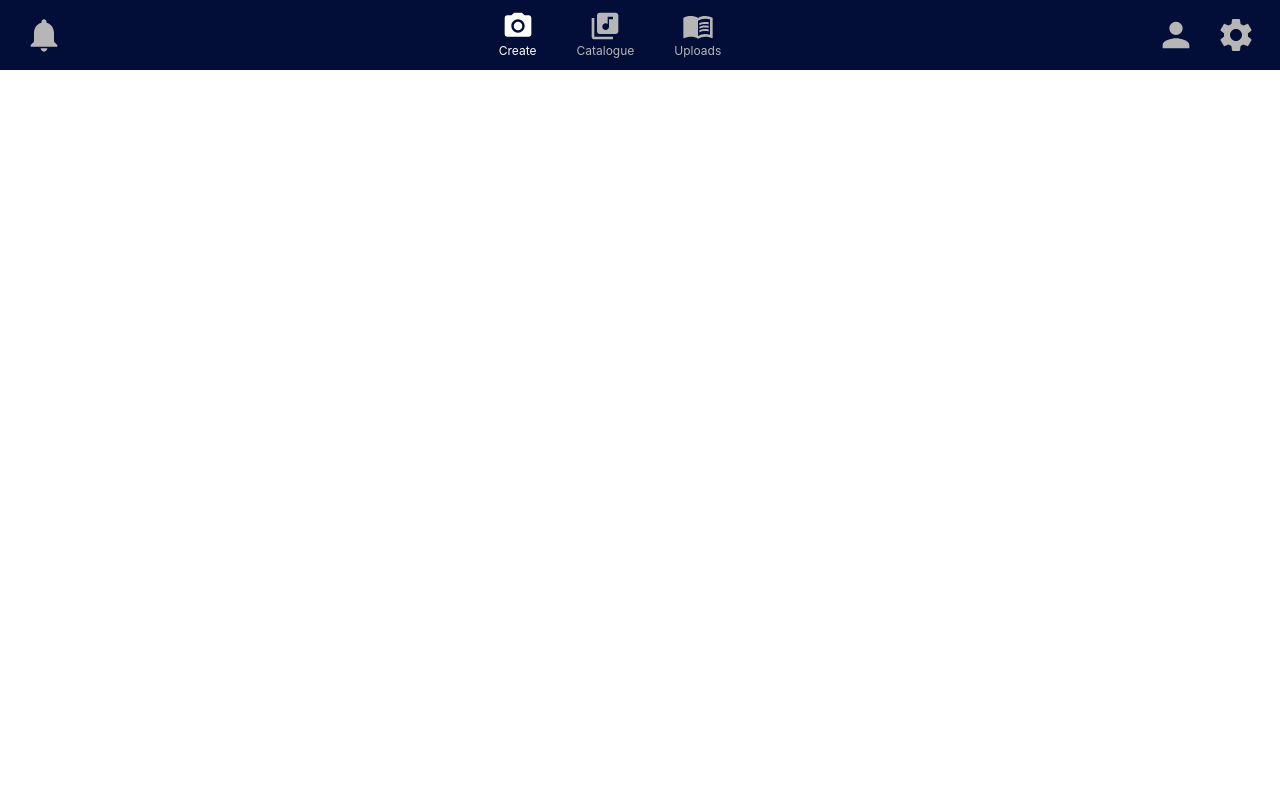
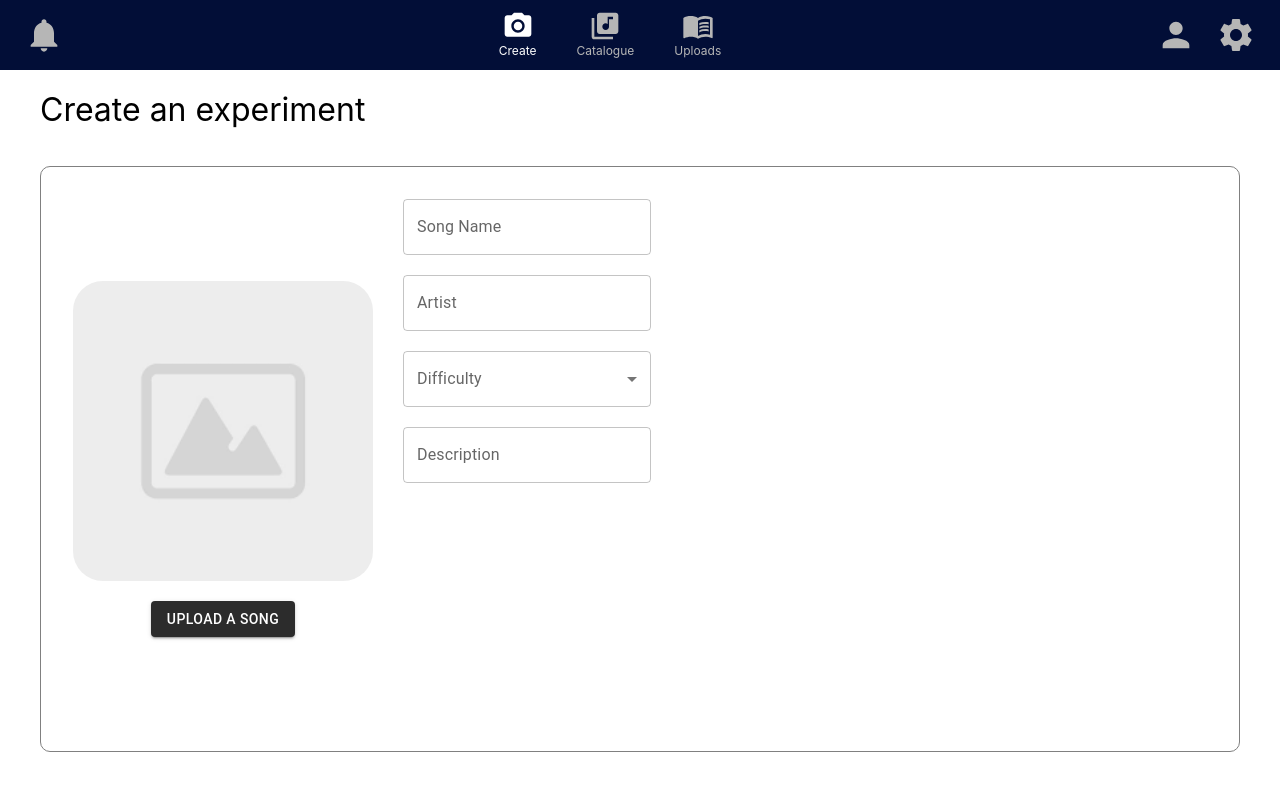
Before and after one commit to kevintran73/melody-mentoring, a React (Create React App) app in the folder frontend_web/: page /create in a window 1280 px wide. Shown: the top 790 px of the page. Built offline with nearby package versions, Linux system fonts and the light colour scheme; the HTML template or start-up script is replaced by a standard one.

Commit message:
Renamed Activity.js to Summary.js, changed respective route to reflect it; added basic input fields for create experiment page

```diff
--- a/frontend_web/src/App.js
+++ b/frontend_web/src/App.js
@@ -8,7 +8,7 @@ import LoginSub from './pages/LoginSub';
 import Register from './pages/Register';
 import Catalogue from './pages/Catalogue';
 import Notifications from './pages/Notifications';
-import Activity from './pages/Activity';
+import Summary from './pages/Summary';
 import Settings from './pages/Settings';
 import Create from './pages/Create';
 import Uploads from './pages/Uploads';
@@ -67,7 +67,7 @@ const App = () => {
           <Route path='/create' element={<Create />} />
           <Route path='/catalogue' element={<Catalogue />} />
           <Route path='/uploads' element={<Uploads />} />
-          <Route path='/activity' element={<Activity />} />
+          <Route path='/summary' element={<Summary />} />
           <Route path='/settings' element={<Settings />} />
           <Route path='/playlist' element={<Playlist />} />
         </Routes>
--- a/frontend_web/src/components/nav_bar/NavBar.js
+++ b/frontend_web/src/components/nav_bar/NavBar.js
@@ -4,7 +4,7 @@ import { styled } from '@mui/system';
 
 import CatalogueButton from './CatalogueButton';
 import NotificationsButton from './NotificationsButton';
-import ActivityButton from './ActivityButton';
+import SummaryButton from './SummaryButton';
 import SettingsButton from './SettingsButton';
 import CreateButton from './CreateButton';
 import UploadsButton from './UploadsButton';
@@ -47,7 +47,7 @@ const NavBar = () => {
       </MiddleContainer>
 
       <RightContainer>
-        <ActivityButton />
+        <SummaryButton />
         <SettingsButton />
       </RightContainer>
     </StyledHeader>
--- a/frontend_web/src/components/nav_bar/ActivityButton.js
+++ b/frontend_web/src/components/nav_bar/SummaryButton.js
@@ -12,21 +12,21 @@ const StyledPerson = styled(PersonIcon)(({ colour }) => ({
   cursor: 'pointer',
 }));
 
-const ActivityButton = () => {
+const SummaryButton = () => {
   const navigate = useNavigate();
   const location = useLocation();
 
-  // Change colour of button if on activity page
+  // Change colour of button if on summary page
   let colour = '#B6B6B6';
-  if (location.pathname === '/activity') {
+  if (location.pathname === '/summary') {
     colour = '#FFFFFF';
   }
 
-  const navActivity = () => {
-    return navigate('/activity');
+  const navSummary = () => {
+    return navigate('/summary');
   };
 
-  return <StyledPerson colour={colour} onClick={navActivity} />;
+  return <StyledPerson colour={colour} onClick={navSummary} />;
 };
 
-export default ActivityButton;
+export default SummaryButton;
--- /dev/null
+++ b/frontend_web/src/components/utilities/InputFileUpload.js
@@ -0,0 +1,48 @@
+import * as React from 'react';
+import { styled } from '@mui/material/styles';
+import Button from '@mui/material/Button';
+
+const VisuallyHiddenInput = styled('input')({
+  clip: 'rect(0 0 0 0)',
+  clipPath: 'inset(50%)',
+  height: 1,
+  overflow: 'hidden',
+  position: 'absolute',
+  bottom: 0,
+  left: 0,
+  whiteSpace: 'nowrap',
+  width: 1,
+});
+
+const StyledButton = styled(Button)({
+  color: '#ffffff',
+  backgroundColor: '#2C2C2C',
+  '&:hover': {
+    backgroundColor: '#3D3D3D',
+  },
+});
+
+/**
+ * MUI template for video and audio file input fields
+ */
+const InputFileUpload = ({ innerText, onChangeEvent }) => {
+  return (
+    <StyledButton
+      id='upload-file'
+      component='label'
+      role={undefined}
+      variant='contained'
+      tabIndex={-1}
+    >
+      {innerText}
+      <VisuallyHiddenInput
+        type='file'
+        accept='audio/*, video/*'
+        multiple={false}
+        onChange={onChangeEvent}
+      />
+    </StyledButton>
+  );
+};
+
+export default InputFileUpload;
--- a/frontend_web/src/pages/Create.js
+++ b/frontend_web/src/pages/Create.js
@@ -1,14 +1,108 @@
 import React from 'react';
 
+import defaultImage from '../assets/default-img.png';
 import NavBar from '../components/nav_bar/NavBar';
+import InputFileUpload from '../components/utilities/InputFileUpload';
+
+import { styled } from '@mui/material';
+import { Button, TextField, FormControl, InputLabel } from '@mui/material';
+
+import MenuItem from '@mui/material/MenuItem';
+import Select from '@mui/material/Select';
+
+const StyledHeader = styled('h1')({
+  fontSize: '2rem',
+  marginBottom: '0.5rem',
+});
+
+const PageBlock = styled('div')({
+  height: 'calc(100vh - 70px - 4rem)',
+  margin: '1rem 2.5rem',
+});
+
+const UploadBlock = styled('div')({
+  display: 'flex',
+  flexDirection: 'row',
+  justifyContent: 'space-between',
+  gap: '30px',
+  height: 'calc(90vh - 70px - 4rem)',
+  marginTop: '2rem',
+  padding: '2rem 2rem',
+  border: '1px solid gray',
+  borderRadius: '10px',
+});
+
+const ImgContainer = styled('div')({
+  display: 'flex',
+  flexDirection: 'column',
+  justifyContent: 'center',
+  alignItems: 'center',
+  gap: '20px',
+});
+
+const ImgRight = styled('img')({
+  width: '300px',
+  height: '300px',
+  borderRadius: '10%',
+});
+
+const StyledForm = styled('form')({
+  display: 'flex',
+  flexDirection: 'row',
+  gap: '30px',
+});
+
+const TextFieldsContainer = styled('div')({
+  display: 'flex',
+  flexDirection: 'column',
+  gap: '20px',
+});
 
 /**
  * Create experiment page
  */
 const Create = () => {
+  const [diff, setDiff] = React.useState('');
+
+  const handleChange = (event) => {
+    setDiff(event.target.value);
+  };
+
   return (
     <>
       <NavBar></NavBar>
+      <PageBlock>
+        <StyledHeader>Create an experiment</StyledHeader>
+        <UploadBlock>
+          <StyledForm noValidate>
+            <ImgContainer>
+              <ImgRight src={defaultImage} />
+              <InputFileUpload innerText='Upload a song' />
+            </ImgContainer>
+
+            <TextFieldsContainer>
+              <TextField label='Song Name' />
+              <TextField label='Artist' />
+              <FormControl fullWidth>
+                <InputLabel id='select-difficulty-label'>Difficulty</InputLabel>
+                <Select
+                  labelId='select-difficulty-label'
+                  id='select-difficulty'
+                  value={diff}
+                  label='Difficulty'
+                  onChange={handleChange}
+                >
+                  <MenuItem value='easy'>Easy</MenuItem>
+                  <MenuItem value='medium'>Medium</MenuItem>
+                  <MenuItem value='hard'>Hard</MenuItem>
+                  <MenuItem value='expert'>Expert</MenuItem>
+                </Select>
+              </FormControl>
+              <TextField label='Description' />
+            </TextFieldsContainer>
+          </StyledForm>
+        </UploadBlock>
+      </PageBlock>
     </>
   );
 };
--- a/frontend_web/src/pages/Settings.js
+++ b/frontend_web/src/pages/Settings.js
@@ -24,7 +24,7 @@ const PageBlock = styled('div')({
 });
 
 const CategoryBlock = styled('div')({
-  height: '85%',
+  height: 'calc(90vh - 70px - 6rem)',
   marginTop: '2rem',
   padding: '1rem 2rem',
   border: '1px solid gray',
--- a/frontend_web/src/pages/Activity.js
+++ b/frontend_web/src/pages/Summary.js
@@ -3,9 +3,9 @@ import React from 'react';
 import NavBar from '../components/nav_bar/NavBar';
 
 /**
- * Activity page
+ * Summary page
  */
-const Activity = () => {
+const Summary = () => {
   return (
     <>
       <NavBar></NavBar>
@@ -13,4 +13,4 @@ const Activity = () => {
   );
 };
 
-export default Activity;
+export default Summary;
```
